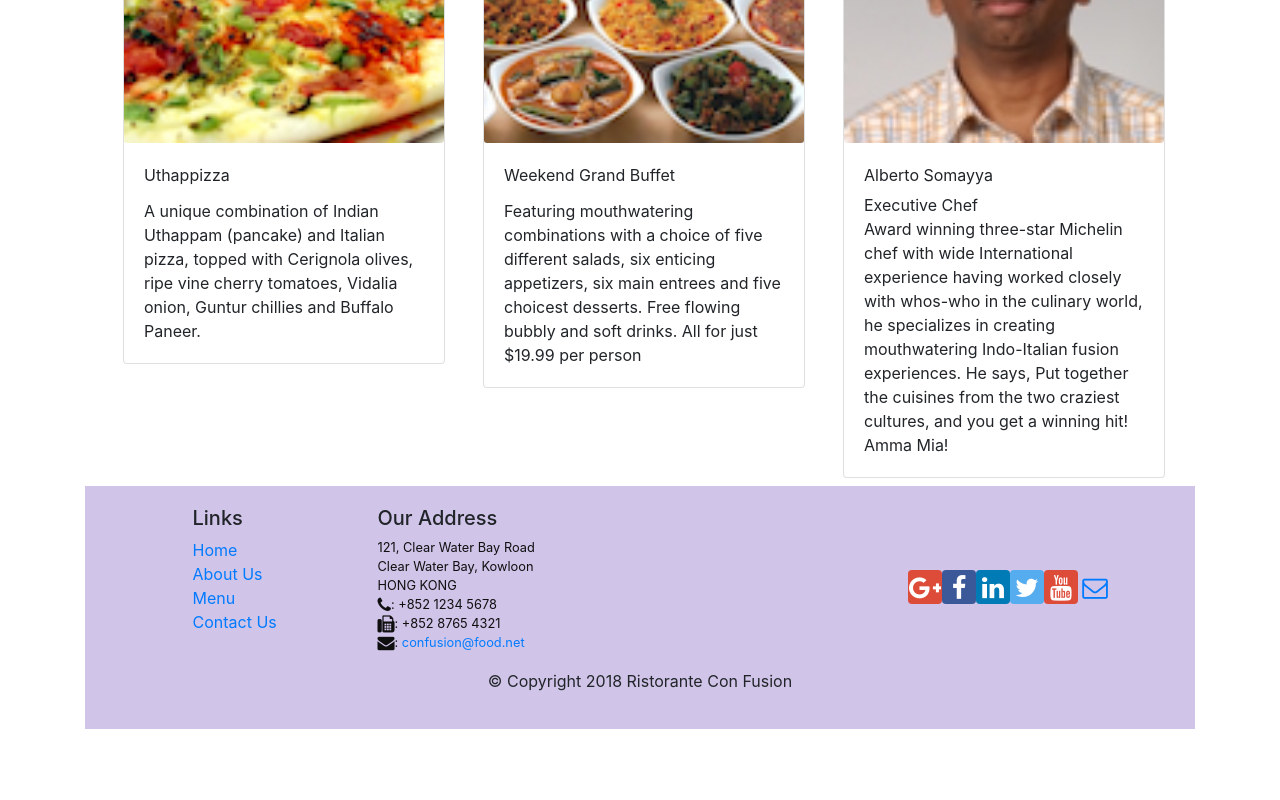
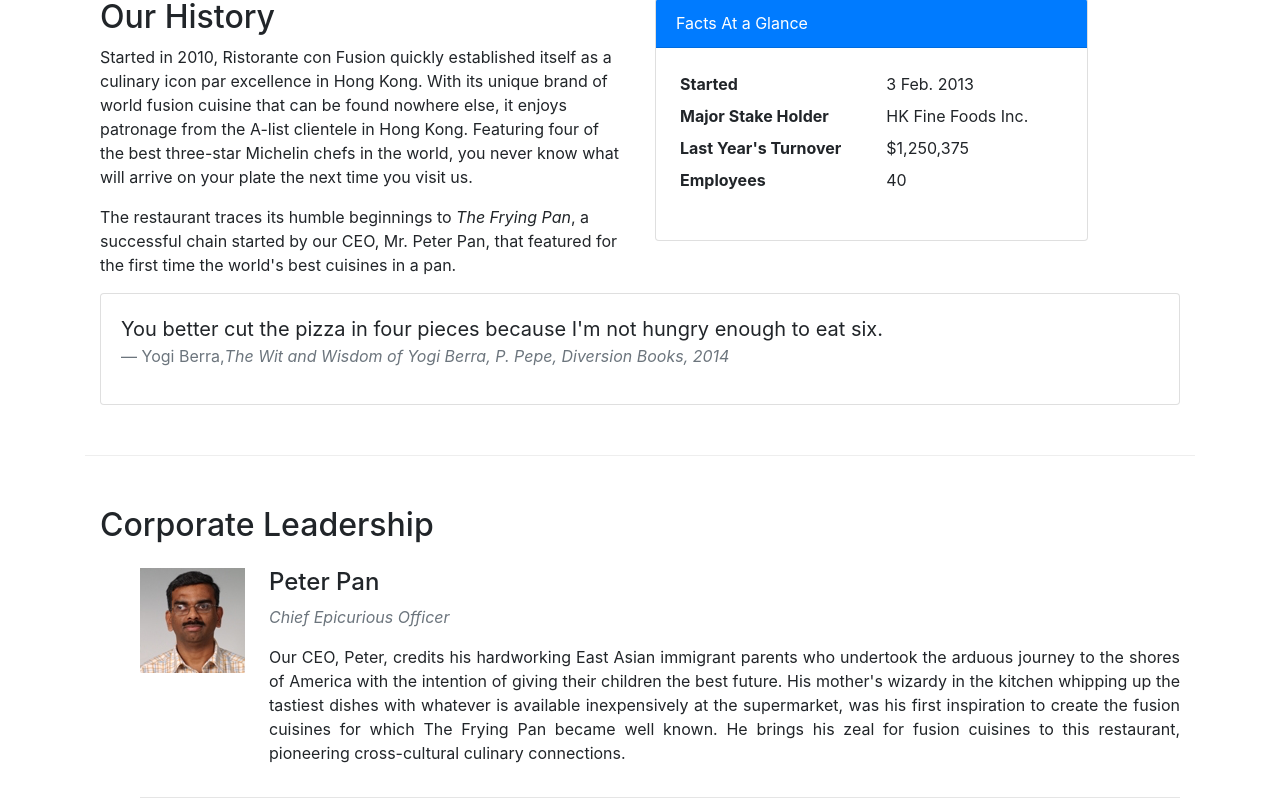
Before and after one commit to ManuSayure/Front-End-Web-Development-with-React, a React (Create React App) app in the folder Semana 1/confusion/: page /aboutus in a window 1280 px wide. Before the commit this address led to /home. Shown: the part 520-1320 px from the top of the page. Before the commit the page ends 1249 px from the top, so only its background shows below. Built offline with nearby package versions, Linux system fonts and the light colour scheme.

Commit message:
tarefa avaliativa da semana 2

```diff
--- a/Semana 1/confusion/src/App.css
+++ b/Semana 1/confusion/src/App.css
@@ -32,3 +32,16 @@
 .navbar-dark {
     background-color: #512DA8;
 }
+.center {
+    display: flex;
+    justify-content: center;
+    align-items: center;
+    height: 200px;
+    border: 3px solid green;
+  }
+  .card-subtitle{
+      color: #6c757d !important;
+      font-style: italic;
+      font-size: medium;
+
+  }
--- /dev/null
+++ b/Semana 1/confusion/src/components/About.js
@@ -0,0 +1,101 @@
+import React from 'react';
+import { Breadcrumb, BreadcrumbItem, Card, CardBody, CardHeader, Media, CardSubtitle, CardImg, CardText, CardTitle } from 'reactstrap';
+import { Link } from 'react-router-dom';
+
+function About(props) {
+
+    const leaders = props.leaders.map( (leader) => {
+        return (
+            <div>
+                <Media key = {leader.id} className='mb-3'>
+                    <Media left top href ="#">
+                        <Media object src={leader.image}/>
+                    </Media>
+                    <Media body top className='ml-4 mb-3 text-justify'>
+                        <Media heading> {leader.name} </Media>
+
+                            {leader.designation ? <CardSubtitle className="mt-2 mb-3">{leader.designation}</CardSubtitle> : null}
+
+                            {leader.description}
+
+                    </Media>
+                </Media>
+                 <hr />
+            </div>
+        );
+    });
+    const RenderLeader = () => {
+        return(
+            <Media className="mt-3" list>
+                {leaders}
+            </Media>
+
+        );
+
+
+    }
+
+
+    return(
+        <div className="container">
+            <div className="row">
+                <Breadcrumb>
+                    <BreadcrumbItem><Link to="/home">Home</Link></BreadcrumbItem>
+                    <BreadcrumbItem active>About Us</BreadcrumbItem>
+                </Breadcrumb>
+                <div className="col-12">
+                    <h3>About Us</h3>
+                    <hr />
+                </div>
+            </div>
+            <div className="row row-content">
+                <div className="col-12 col-md-6">
+                    <h2>Our History</h2>
+                    <p>Started in 2010, Ristorante con Fusion quickly established itself as a culinary icon par excellence in Hong Kong. With its unique brand of world fusion cuisine that can be found nowhere else, it enjoys patronage from the A-list clientele in Hong Kong.  Featuring four of the best three-star Michelin chefs in the world, you never know what will arrive on your plate the next time you visit us.</p>
+                    <p>The restaurant traces its humble beginnings to <em>The Frying Pan</em>, a successful chain started by our CEO, Mr. Peter Pan, that featured for the first time the world's best cuisines in a pan.</p>
+                </div>
+                <div className="col-12 col-md-5">
+                    <Card>
+                        <CardHeader className="bg-primary text-white">Facts At a Glance</CardHeader>
+                        <CardBody>
+                            <dl className="row p-1">
+                                <dt className="col-6">Started</dt>
+                                <dd className="col-6">3 Feb. 2013</dd>
+                                <dt className="col-6">Major Stake Holder</dt>
+                                <dd className="col-6">HK Fine Foods Inc.</dd>
+                                <dt className="col-6">Last Year's Turnover</dt>
+                                <dd className="col-6">$1,250,375</dd>
+                                <dt className="col-6">Employees</dt>
+                                <dd className="col-6">40</dd>
+                            </dl>
+                        </CardBody>
+                    </Card>
+                </div>
+                <div className="col-12">
+                    <Card>
+                        <CardBody className="bg-faded">
+                            <blockquote className="blockquote">
+                                <p className="mb-0">You better cut the pizza in four pieces because
+                                    I'm not hungry enough to eat six.</p>
+                                <footer className="blockquote-footer">Yogi Berra,
+                                <cite title="Source Title">The Wit and Wisdom of Yogi Berra,
+                                    P. Pepe, Diversion Books, 2014</cite>
+                                </footer>
+                            </blockquote>
+                        </CardBody>
+                    </Card>
+                </div>
+            </div>
+            <div className="row row-content">
+                <div className="col-12">
+                    <h2>Corporate Leadership</h2>
+                </div>
+                <div className="col-12">
+                  <RenderLeader/>
+                </div>
+            </div>
+        </div>
+    );
+}
+
+export default About;
--- a/Semana 1/confusion/src/components/Main.js
+++ b/Semana 1/confusion/src/components/Main.js
@@ -8,6 +8,7 @@
 import Header from './Header';
 import Home from './Home';
 import Contact from './Contact';
+import About from './About';
 import DishDetail from './Dishdetail'
 import {Switch, Route, Redirect} from 'react-router-dom';
 
@@ -42,7 +43,6 @@
                 />
 
             );
-
         }
 
 
@@ -51,9 +51,10 @@
                 <Header/>
                 <Switch>
                     <Route path='/home' component={HomePage}/>
-                    <Route exact path='/menu' component={ () => <Menu  dishes={this.state.dishes} />}/>
+                    <Route exact path='/menu' component={ () => <Menu  dishes={this.state.dishes} />} />
                     <Route path={'/menu/:dishId'} component= {DishWithId} />
                     <Route exact path='/contactus' component={Contact}/>
+                    <Route exact path='/aboutus' component={ () => <About leaders={this.state.leaders}/>} />
                     <Redirect to='/home'/>
                 </Switch>
                 <Footer/>
```
